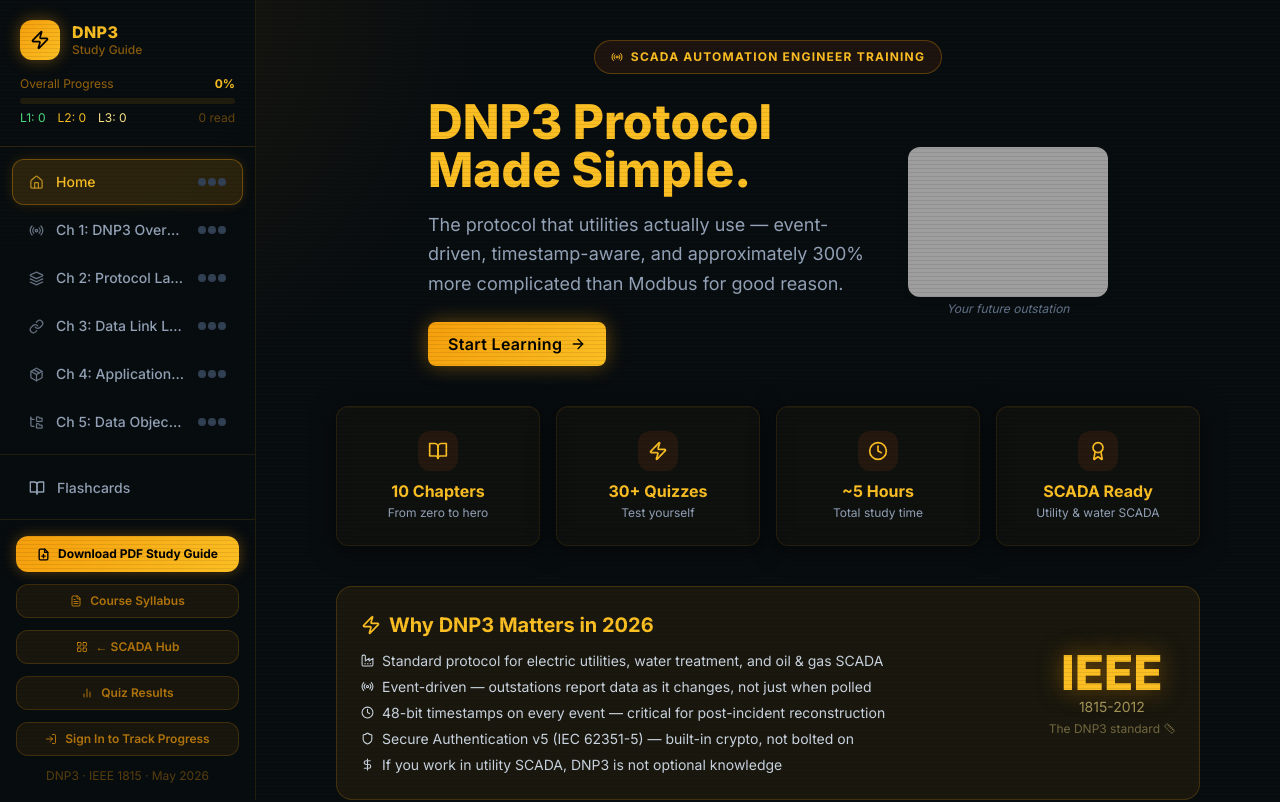
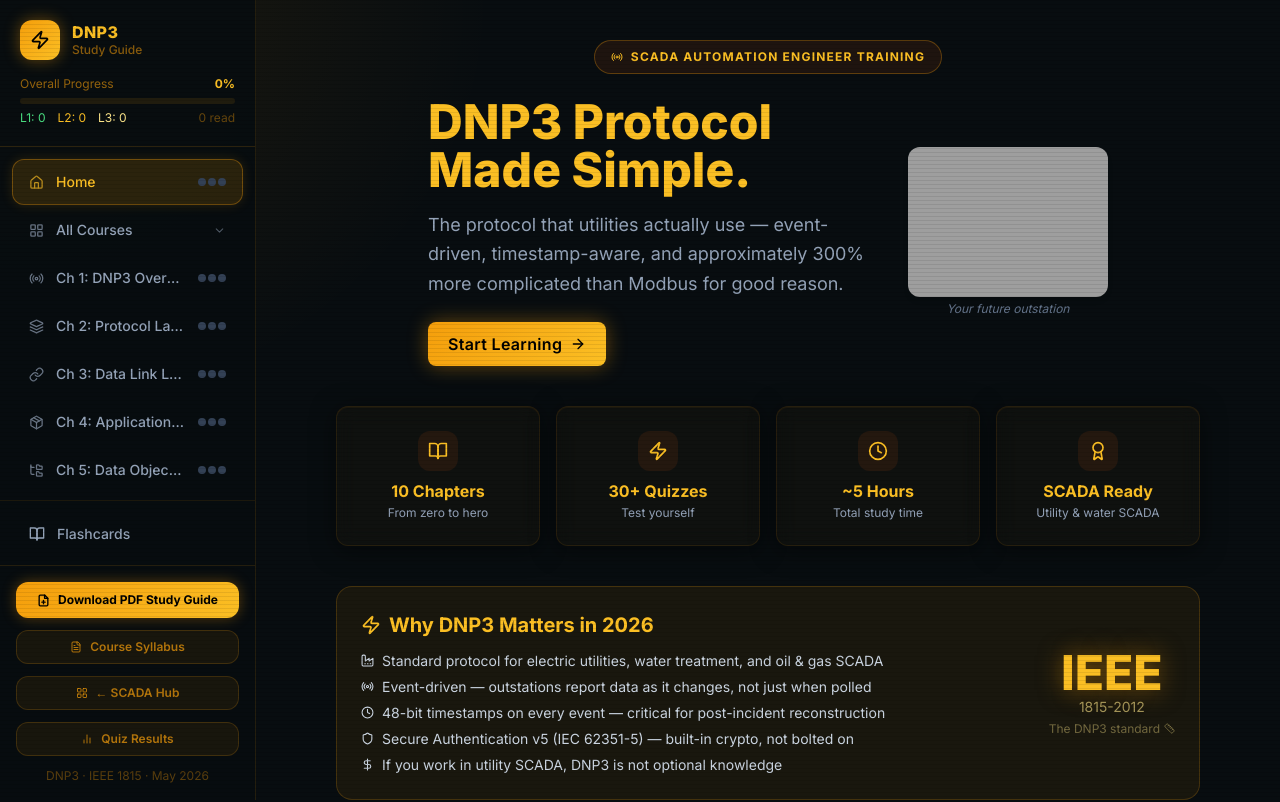
Before and after one commit to BarbosaRicardo/dnp3-study-guide, a React (Vite) app in the folder site/: page / in a window 1280 px wide. Shown: the top 802 px of the page. Built offline with nearby package versions, Linux system fonts and the light colour scheme; grey boxes are pictures that could not be loaded.

Commit message:
feat: All Courses sidebar panel; remove auth sign-in section

```diff
--- a/site/src/components/Sidebar.jsx
+++ b/site/src/components/Sidebar.jsx
@@ -1,6 +1,6 @@
 import React, { useState, useEffect } from 'react'
 import { NavLink } from 'react-router-dom'
-import { Menu, X, Zap, LayoutGrid, BookOpen, BarChart2, LogIn, LogOut, Home, Radio, Layers, Link, Package, FolderTree, Settings, Bell, Shield, Wrench, FlaskConical, FileText } from 'lucide-react'
+import { Menu, X, Zap, LayoutGrid, BookOpen, BarChart2, LogIn, LogOut, Home, Radio, Layers, Link, Package, FolderTree, Settings, Bell, Shield, Wrench, FlaskConical, FileText, ChevronDown, Network, Globe, Code2, Sliders, Server, LayoutDashboard, ScanSearch} from 'lucide-react'
 import { CHAPTERS } from '../data/chapters'
 import { useProgress } from '../hooks/useProgress'
 import { supabase } from '../lib/supabase'
@@ -18,6 +18,7 @@ export default function Sidebar() {
   const [loginPassword, setLoginPassword] = useState('')
   const [loginError, setLoginError] = useState('')
   const [loginLoading, setLoginLoading] = useState(false)
+  const [showGuides, setShowGuides] = useState(false)
 
   useEffect(() => {
     supabase.auth.getSession().then(({ data }) => { setSession(data.session); setSessionLoading(false) })
@@ -63,6 +64,51 @@ export default function Sidebar() {
       </NavLink>
     )
   }
+  const AllGuidesItem = () => {
+    const GUIDE_LIST = [
+      { name: 'Modbus', url: 'https://modbus-study-guide.vercel.app/', color: '#60a5fa', Icon: Network },
+      { name: 'OPC UA', url: 'https://opcua-study-guide.vercel.app/', color: '#a78bfa', Icon: Globe },
+      { name: 'DNP3', url: 'https://dnp3-study-guide.vercel.app/', color: '#fbbf24', Icon: Zap },
+      { name: 'IEC 61131-3', url: 'https://iec61131-study-guide.vercel.app/', color: '#2dd4bf', Icon: Code2 },
+      { name: 'PID Controllers', url: 'https://pid-study-guide.vercel.app/', color: '#4ade80', Icon: Sliders },
+      { name: 'SEL RTAC', url: 'https://rtac-study-guide.vercel.app/', color: '#818cf8', Icon: Server },
+      { name: 'Ignition SCADA', url: 'https://ignition-study-guide.vercel.app/', color: '#fb923c', Icon: LayoutDashboard },
+      { name: 'Wireshark', url: 'https://wireshark-study-guide.vercel.app/', color: '#38bdf8', Icon: ScanSearch },
+    ]
+    return (
+      <div>
+        <button
+          onClick={() => setShowGuides(g => !g)}
+          className="chapter-nav-item w-full"
+        >
+          <LayoutGrid size={15} className="flex-shrink-0 opacity-70" />
+          <span className="flex-1 text-left">All Courses</span>
+          <ChevronDown size={13} className="flex-shrink-0 opacity-50 transition-transform" style={{ transform: showGuides ? 'rotate(180deg)' : 'rotate(0deg)' }} />
+        </button>
+        {showGuides && (
+          <div className="ml-2 mt-0.5 space-y-0.5">
+            {GUIDE_LIST.map((g) => (
+              <a
+                key={g.name}
+                href={g.url}
+                target="_blank"
+                rel="noopener noreferrer"
+                className="flex items-center gap-2.5 px-3 py-2 rounded-lg text-xs font-medium text-slate-400 hover:text-slate-200 transition-colors"
+                style={{ background: 'rgba(255,255,255,0.03)' }}
+              >
+                <div className="w-5 h-5 rounded flex items-center justify-center flex-shrink-0" style={{ background: g.color + '22' }}>
+                  <g.Icon size={11} style={{ color: g.color }} />
+                </div>
+                <span className="truncate">{g.name}</span>
+              </a>
+            ))}
+          </div>
+        )}
+      </div>
+    )
+  }
+
+
 
   const SidebarContent = () => (
     <div className="flex flex-col h-full">
@@ -101,7 +147,11 @@ export default function Sidebar() {
 
       {/* Nav */}
       <nav className="flex-1 overflow-y-auto p-3 space-y-0.5">
-        {CHAPTERS.map((ch) => (
+        {CHAPTERS.slice(0, 1).map((ch) => (
+          <NavItem key={ch.id} ch={ch} />
+        ))}
+        <AllGuidesItem />
+        {CHAPTERS.slice(1).map((ch) => (
           <NavItem key={ch.id} ch={ch} />
         ))}
       </nav>
@@ -158,40 +208,6 @@ export default function Sidebar() {
           <BarChart2 size={12} />
           Quiz Results
         </NavLink>
-        {/* Auth section */}
-        {!sessionLoading && (session ? (
-          <div className="flex items-center justify-between gap-2 px-1">
-            <span className="text-xs truncate" style={{ color: 'rgba(245,158,11,0.5)' }}>{session.user.email}</span>
-            <button onClick={() => supabase.auth.signOut()} title="Sign out" style={{ color: 'rgba(245,158,11,0.5)' }} className="hover:text-rose-400 transition flex-shrink-0">
-              <LogOut size={13} />
-            </button>
-          </div>
-        ) : (
-          <>
-            <button
-              onClick={() => setShowLogin(!showLogin)}
-              className="flex items-center justify-center gap-2 w-full px-3 py-2 rounded-xl text-xs font-semibold transition-all"
-              style={{ background: 'rgba(245,158,11,0.07)', border: '1px solid rgba(245,158,11,0.18)', color: 'rgba(245,158,11,0.7)' }}
-            >
-              <LogIn size={12} />
-              {showLogin ? 'Cancel' : 'Sign In to Track Progress'}
-            </button>
-            {showLogin && (
-              <form onSubmit={handleLogin} className="flex flex-col gap-1.5">
-                {loginError && <p className="text-xs text-rose-400">{loginError}</p>}
-                <input type="text" placeholder="username or email" value={loginEmail} onChange={e => setLoginEmail(e.target.value)}
-                  className="bg-slate-800/60 border border-amber-900/30 rounded-lg px-3 py-1.5 text-xs text-slate-200 placeholder-slate-500 focus:outline-none focus:border-amber-500/50" />
-                <input type="password" placeholder="password" value={loginPassword} onChange={e => setLoginPassword(e.target.value)}
-                  className="bg-slate-800/60 border border-amber-900/30 rounded-lg px-3 py-1.5 text-xs text-slate-200 placeholder-slate-500 focus:outline-none focus:border-amber-500/50" />
-                <button type="submit" disabled={loginLoading}
-                  className="font-bold rounded-lg px-3 py-1.5 text-xs transition text-black disabled:opacity-50"
-                  style={{ background: 'linear-gradient(135deg,#f59e0b,#fbbf24)' }}>
-                  {loginLoading ? 'Signing in…' : 'Sign In'}
-                </button>
-              </form>
-            )}
-          </>
-        ))}
         <p className="text-center text-xs" style={{ color: 'rgba(245,158,11,0.35)' }}>
           DNP3 · IEEE 1815 · May 2026
         </p>
```
Also changed, not shown: 5 other files (tests, documents, lock files or other folders).
